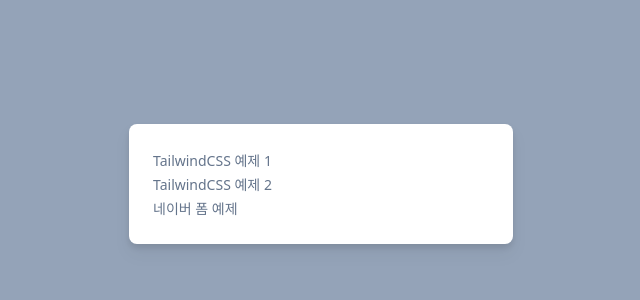
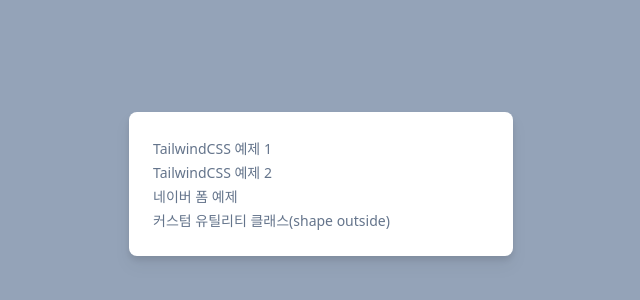
Before and after one commit to leeheejaelcode/learn-tailwind, a website: page src/index.html in a window 1280 px wide. Shown: the part 216-516 px from the top of the page, without its empty margins (319-959 px from the left). Drawn offline with Linux system fonts and the light colour scheme.

Commit message:
04번 예제 추가

```diff
--- a/src/index.html
+++ b/src/index.html
@@ -1,4 +1,4 @@
-<!DOCTYPE html>
+<!doctype html>
 <html lang="ko-KR">
   <head>
     <meta charset="UTF-8" />
@@ -6,9 +6,9 @@
     <title>TailwindCSS 정복!</title>
     <link href="./css/style.css" rel="stylesheet" />
   </head>
-  <body class="flex items-center justify-center h-screen bg-slate-400">
+  <body class="flex h-screen items-center justify-center bg-slate-400">
     <div
-      class="flex items-center gap-6 p-6 bg-white rounded-lg w-96 drop-shadow-lg text-slate-500 dark:bg-black dark:text-white"
+      class="flex w-96 items-center gap-6 rounded-lg bg-white p-6 text-slate-500 drop-shadow-lg dark:bg-black dark:text-white"
     >
       <ul>
         <li>
@@ -26,6 +26,11 @@
             >네이버 폼 예제</a
           >
         </li>
+        <li>
+          <a href="/views/example-04.html" class="inline-block text-sm"
+            >커스텀 유틸리티 클래스(shape outside)</a
+          >
+        </li>
       </ul>
     </div>
   </body>
```
